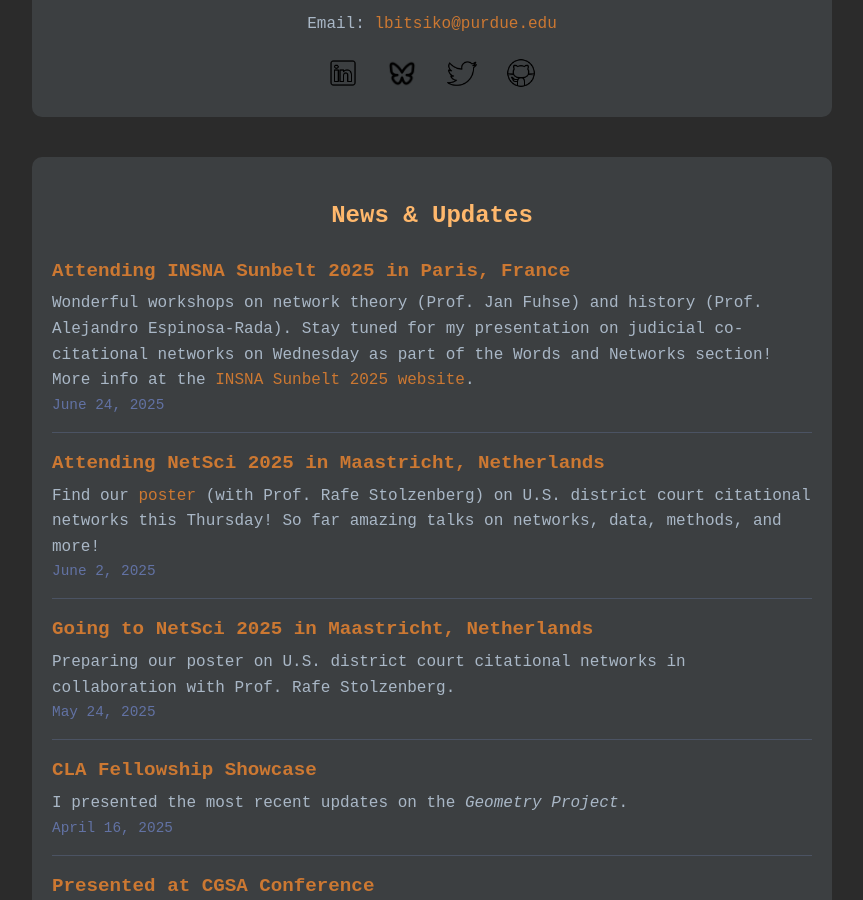
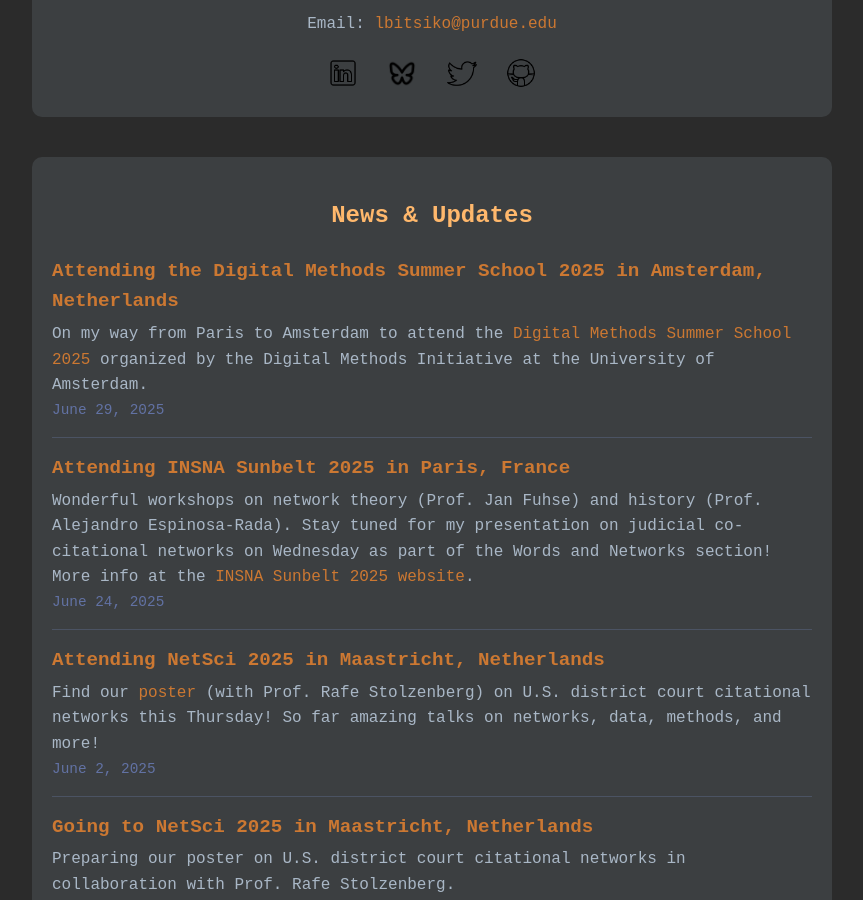
Before and after one commit to lbitsiko/lbitsiko.github.io, a Jekyll site: the page index.html, which Jekyll copies as it is, in a window 1280 px wide and 900 px high, scrolled down 1547 px. Shown: the whole window, without its empty margins (208-1071 px from the left). Built offline with Jekyll 4.4.1, drawn with Linux system fonts in a browser that asks for light colours.

Commit message:
update news with digital methods summer school

```diff
--- a/index.html
+++ b/index.html
@@ -83,6 +83,12 @@
     <section id="news">
         <h2>News & Updates</h2>
         <div class="news-item">
+            <h3>Attending the Digital Methods Summer School 2025 in Amsterdam, Netherlands</h3>
+            <p>
+                On my way from Paris to Amsterdam to attend the <a href="https://www.digitalmethods.net/" target="_blank">Digital Methods Summer School 2025</a> organized by the Digital Methods Initiative at the University of Amsterdam.
+                    <span class="date">June 29, 2025</span></p>
+        </div>
+        <div class="news-item">
             <h3>Attending INSNA Sunbelt 2025 in Paris, France</h3>
             <p>
                 Wonderful workshops on network theory (Prof. Jan Fuhse) and history (Prof. Alejandro Espinosa-Rada).
```
Also changed, not shown: 1 other file.
